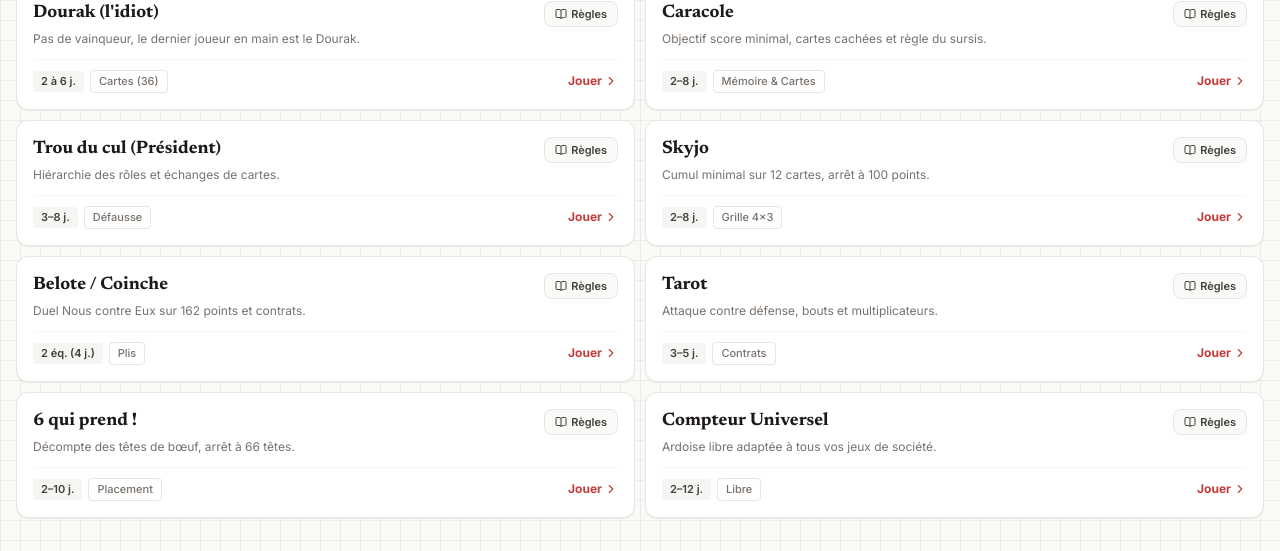
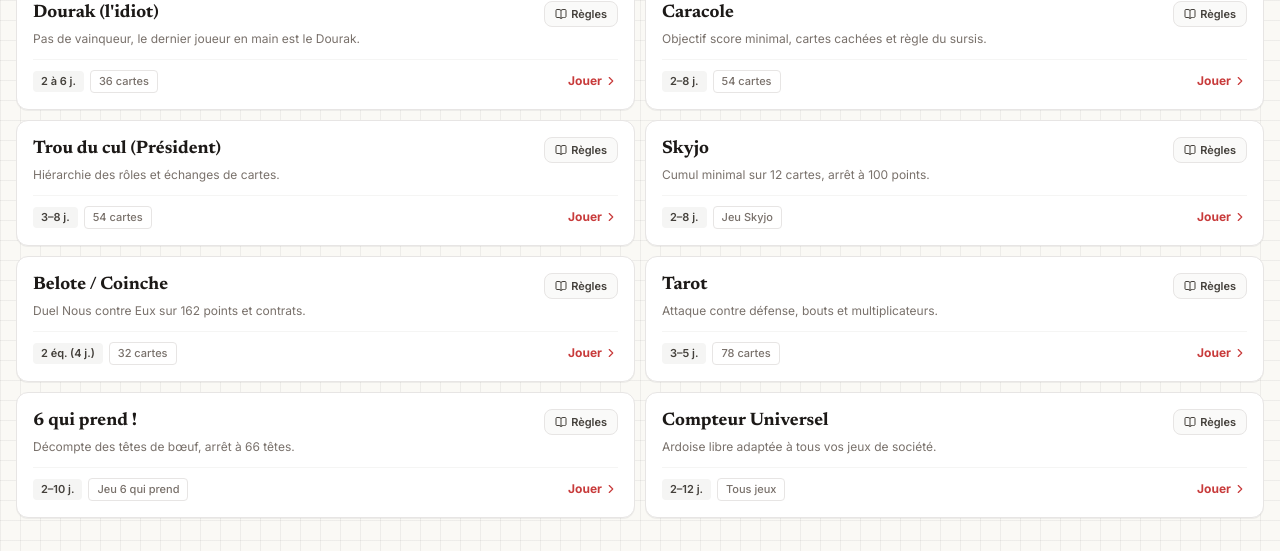
Before and after one commit to Artichou-code/ardoise, a React (Vite) app: page / in a window 1280 px wide. Shown: the part 120-671 px from the top of the page. Built offline with nearby package versions, Linux system fonts and the light colour scheme.

Commit message:
fix: replace abstract badges with required card deck type across all games

```diff
--- a/src/constants/games.js
+++ b/src/constants/games.js
@@ -16,7 +16,7 @@ export const GAME_META = {
     id: GAMES.DOURAK,
     name: "Dourak (l'idiot)",
     playersBadge: '2 à 6 j.',
-    categoryBadge: 'Cartes (36)',
+    categoryBadge: '36 cartes',
     description: 'Pas de vainqueur, le dernier joueur en main est le Dourak.',
     minPlayers: 2,
     maxPlayers: 6,
@@ -72,7 +72,7 @@ export const GAME_META = {
     id: GAMES.CARACOLE,
     name: 'Caracole',
     playersBadge: '2–8 j.',
-    categoryBadge: 'Mémoire & Cartes',
+    categoryBadge: '54 cartes',
     description: 'Objectif score minimal, cartes cachées et règle du sursis.',
     minPlayers: 2,
     maxPlayers: 8,
@@ -120,7 +120,7 @@ export const GAME_META = {
     id: GAMES.PRESIDENT,
     name: 'Trou du cul (Président)',
     playersBadge: '3–8 j.',
-    categoryBadge: 'Défausse',
+    categoryBadge: '54 cartes',
     description: 'Hiérarchie des rôles et échanges de cartes.',
     minPlayers: 3,
     maxPlayers: 8,
@@ -145,7 +145,7 @@ export const GAME_META = {
     id: GAMES.SKYJO,
     name: 'Skyjo',
     playersBadge: '2–8 j.',
-    categoryBadge: 'Grille 4×3',
+    categoryBadge: 'Jeu Skyjo',
     description: 'Cumul minimal sur 12 cartes, arrêt à 100 points.',
     minPlayers: 2,
     maxPlayers: 8,
@@ -170,7 +170,7 @@ export const GAME_META = {
     id: GAMES.BELOTE,
     name: 'Belote / Coinche',
     playersBadge: '2 éq. (4 j.)',
-    categoryBadge: 'Plis',
+    categoryBadge: '32 cartes',
     description: 'Duel Nous contre Eux sur 162 points et contrats.',
     minPlayers: 2,
     maxPlayers: 4,
@@ -195,7 +195,7 @@ export const GAME_META = {
     id: GAMES.TAROT,
     name: 'Tarot',
     playersBadge: '3–5 j.',
-    categoryBadge: 'Contrats',
+    categoryBadge: '78 cartes',
     description: 'Attaque contre défense, bouts et multiplicateurs.',
     minPlayers: 3,
     maxPlayers: 5,
@@ -219,7 +219,7 @@ export const GAME_META = {
     id: GAMES.SIX_QUI_PREND,
     name: '6 qui prend !',
     playersBadge: '2–10 j.',
-    categoryBadge: 'Placement',
+    categoryBadge: 'Jeu 6 qui prend',
     description: 'Décompte des têtes de bœuf, arrêt à 66 têtes.',
     minPlayers: 2,
     maxPlayers: 10,
@@ -245,7 +245,7 @@ export const GAME_META = {
     id: GAMES.UNIVERSEL,
     name: 'Compteur Universel',
     playersBadge: '2–12 j.',
-    categoryBadge: 'Libre',
+    categoryBadge: 'Tous jeux',
     description: 'Ardoise libre adaptée à tous vos jeux de société.',
     minPlayers: 2,
     maxPlayers: 12,
```
